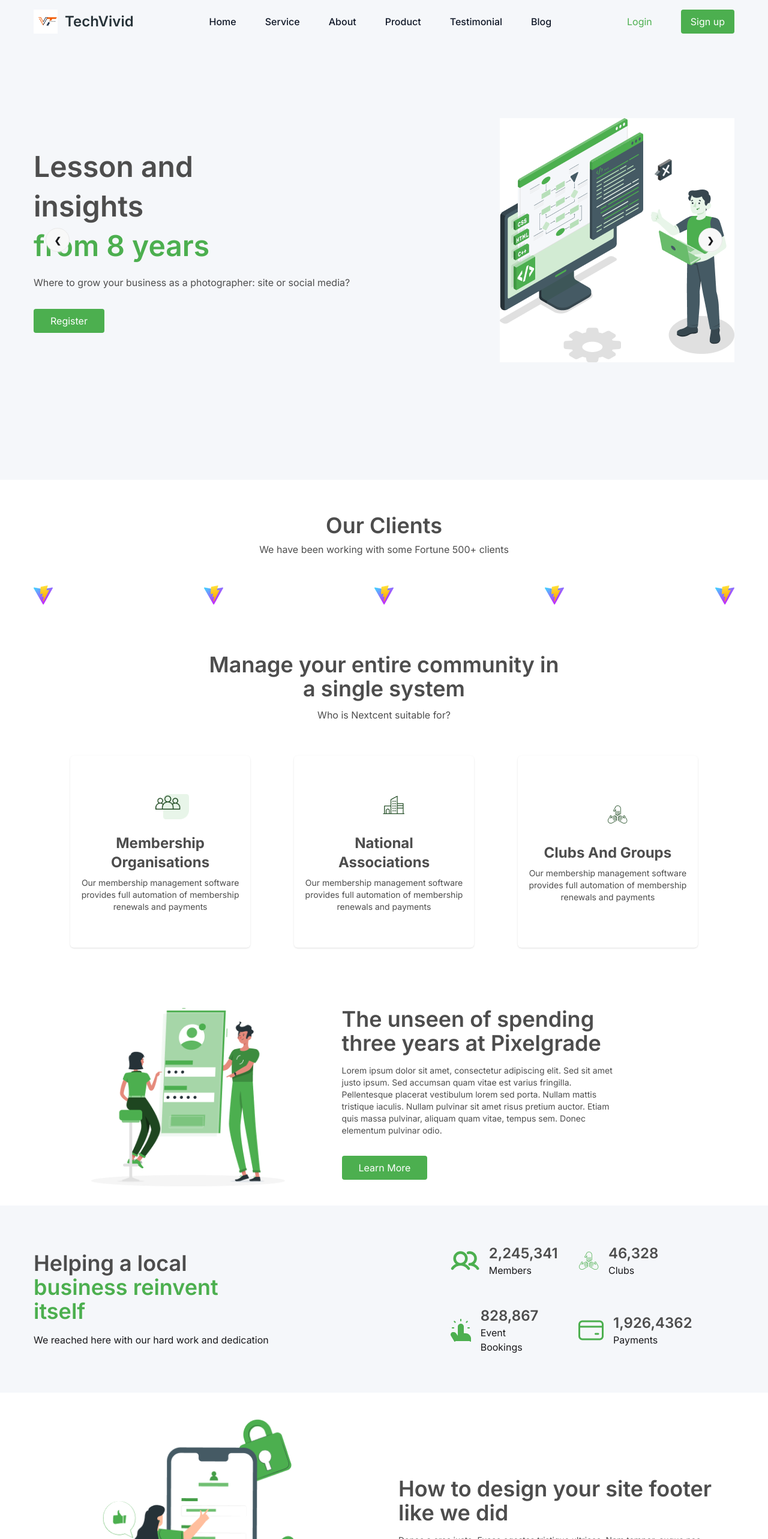
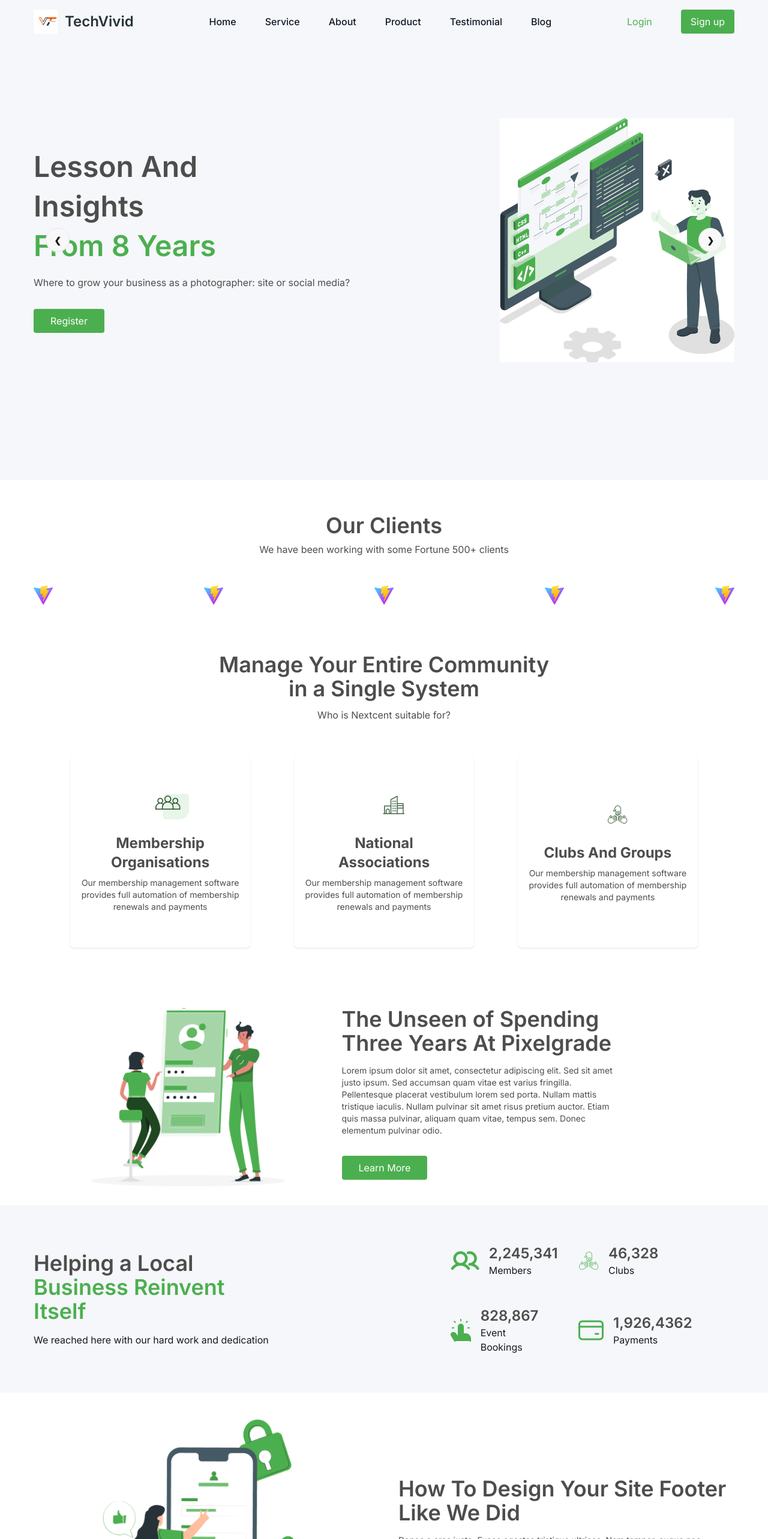
Before and after one commit to mona2655/marketing-site, a React (Vite) app in the folder digital-marketing/: page / in a window 1280 px wide. Shown: the top 2566 px of the page at 60% size. Built offline with nearby package versions, Linux system fonts and the light colour scheme.

Commit message:
Captilize h1 tags nd content

```diff
--- a/digital-marketing/src/Components/About.jsx
+++ b/digital-marketing/src/Components/About.jsx
@@ -14,7 +14,7 @@ function About() {
             <img src={loginPic} alt="" />
         </div>
         <div className='md:w-3/5 mx-auto'>
-            <h2 className='text-4xl font-semibold text-neutralDgrey mb-4 md:w-4/5'>The unseen of spending three years at Pixelgrade</h2>
+            <h2 className='text-4xl font-semibold text-neutralDgrey mb-4 md:w-4/5'>The Unseen of Spending Three Years At Pixelgrade</h2>
             <p className='md:w-3/4 text-sm text-neutralDgrey mb-8'>Lorem ipsum dolor sit amet, consectetur adipiscing elit. Sed sit amet justo ipsum. Sed accumsan quam vitae est varius fringilla. Pellentesque placerat vestibulum lorem sed porta. Nullam mattis tristique iaculis. Nullam pulvinar sit amet risus pretium auctor. Etiam quis massa pulvinar, aliquam quam vitae, tempus sem. Donec elementum pulvinar odio.</p>
             <button className='px-7 py-2 bg-brandPrimary text-white rounded hover:bg-neutralDgrey transition-all duration-300 hover:-translate-y-2'>Learn More</button>
         </div>
@@ -24,8 +24,8 @@ function About() {
         <div className='px-4 lg:px-14 max-w-screen-2xl mx-auto bg-neutralsilver py-16'>
            <div className="flex flex-col md:flex-row justify-between items-center gap-8 ">
            <div  className="md:w-1/2">
-            <h1 className='text-4xl text-neutralDgrey font-semibold mb-4 md:w-2/3'>Helping a local
-               <br/> <span className='text-brandPrimary'>business reinvent itself</span></h1>
+            <h1 className='text-4xl text-neutralDgrey font-semibold mb-4 md:w-2/3'>Helping a Local
+               <br/> <span className='text-brandPrimary'>Business Reinvent Itself</span></h1>
                 <p>We reached here with our hard work and dedication</p>
             </div>
                 {/* cards stats*/}
--- a/digital-marketing/src/Components/Blog.jsx
+++ b/digital-marketing/src/Components/Blog.jsx
@@ -10,20 +10,20 @@ function Blog() {
 
     const blogs = [
         {id: 1 ,
-             title:"Creating Streamlined Safeguarding Processes with OneRen",
+             title:"Creating Streamlined Safeguarding Processes With OneRen",
              image:blogImg1},
         {id: 2 ,
-            title:"What are your safeguarding responsibilities and how can you manage them?",
+            title:"What Are Your Safeguarding Responsibilities And How Can You Manage Them?",
             image:blogImg2},
         {id: 3 ,
-             title:"Revamping the Membership Model with Triathlon Australia",
+             title:"Revamping The Membership Model With Triathlon Australia",
              image:blogImg3}
     ]
   return (
 
     <div id='blog' className='px-4 lg:px-14 max-w-screen-2xl mx-auto my-12'>
         <div className='text-center md:w-1/2 mx-auto' >
-            <h1 className='text-4xl text-neutralDgrey  font-semibold mb-4 '>Caring is the new marketing</h1>
+            <h1 className='text-4xl text-neutralDgrey  font-semibold mb-4 '>Caring Is The New Marketing</h1>
             <p className='text-neutralDgrey text-sm mb-8 md:w-3/4 mx-auto'>The Nexcent blog is the best place to read about
                  the latest membership insights, trends and more.
                  See who's joining the community, read about how our
--- a/digital-marketing/src/Components/Home.jsx
+++ b/digital-marketing/src/Components/Home.jsx
@@ -12,8 +12,8 @@ function Home() {
             <div><img src={banner1} alt='Banner' className="w-full mx-auto" /></div>
             <div className='md:w-1/2 text-center md:text-left'>
               <h1 className='text-5xl font-semibold mb-4 text-neutralDgrey md:w-3/4 leading-snug'>
-                Lesson and insights <br />
-                <span className='text-brandPrimary leading-snug'>from 8 years</span>
+                Lesson And Insights <br />
+                <span className='text-brandPrimary leading-snug'>From 8 Years</span>
               </h1>
               <p className='text-neutralDgrey text-base mb-8'>
                 Where to grow your business as a photographer: site or social media?
@@ -35,7 +35,7 @@ function Home() {
             <div className='md:w-1/2 text-center md:text-left'>
               <h1 className='text-5xl font-semibold mb-4 text-neutralDgrey md:w-3/4 leading-snug'>
                 Let's Learn and Earn <br />
-                <span className='text-brandPrimary leading-snug'>in 4 months</span>
+                <span className='text-brandPrimary leading-snug'>In 4 Months</span>
               </h1>
               <p className='text-neutralDgrey text-base mb-8'>
                 Where to grow your business as a photographer: site or social media?
@@ -56,8 +56,8 @@ function Home() {
             <div><img src={banner1} className="w-full mx-auto" alt="Banner" /></div>
             <div className='md:w-1/2 text-center md:text-left'>
               <h1 className='text-5xl font-semibold mb-4 text-neutralDgrey md:w-3/4 leading-snug'>
-                Lesson and insights <br />
-                <span className='text-brandPrimary leading-snug'>from 8 years</span>
+                Lesson And Insights <br />
+                <span className='text-brandPrimary leading-snug'>From 8 Years</span>
               </h1>
               <p className='text-neutralDgrey text-base mb-8'>
                 Where to grow your business as a photographer: site or social media?
@@ -78,8 +78,8 @@ function Home() {
             <div><img src={banner1} className="w-full mx-auto" alt="Banner" /></div>
             <div className='md:w-1/2 text-center md:text-left'>
               <h1 className='text-5xl font-semibold mb-4 text-neutralDgrey md:w-3/4 leading-snug'>
-                Lesson and insights <br />
-                <span className='text-brandPrimary leading-snug'>from 8 years</span>
+                Lesson And Insights <br />
+                <span className='text-brandPrimary leading-snug'>From 8 Years</span>
               </h1>
               <p className='text-neutralDgrey text-base mb-8'>
                 Where to grow your business as a photographer: site or social media?
--- a/digital-marketing/src/Components/Product.jsx
+++ b/digital-marketing/src/Components/Product.jsx
@@ -13,7 +13,7 @@ function Product() {
       {/* Text Section */}
       <div className='md:w-1/2'>
         <h1 className='text-neutralDgrey font-semibold text-4xl mb-4'>
-          How to design your site footer like we did
+          How To Design Your Site Footer Like We Did
         </h1>
         <p className="text-sm text-neutralDgrey mb-4">
           Donec a eros justo. Fusce egestas tristique ultrices. Nam tempor,
--- a/digital-marketing/src/Components/Services.jsx
+++ b/digital-marketing/src/Components/Services.jsx
@@ -31,8 +31,8 @@ function Services() {
             </div>
             {/* Service card*/}
             <div className='mt-20 md:w-1/2 mx-auto text-center '>
-                <h1 className=' text-4xl text-neutralDgrey font-semibold mb-3'>Manage your entire community
-                in a single system</h1>
+                <h1 className=' text-4xl text-neutralDgrey font-semibold mb-3'>Manage Your Entire Community
+                in a Single System</h1>
                 <p className='text-neutralDgrey'>Who is Nextcent suitable for?</p>
 
             </div>
```
